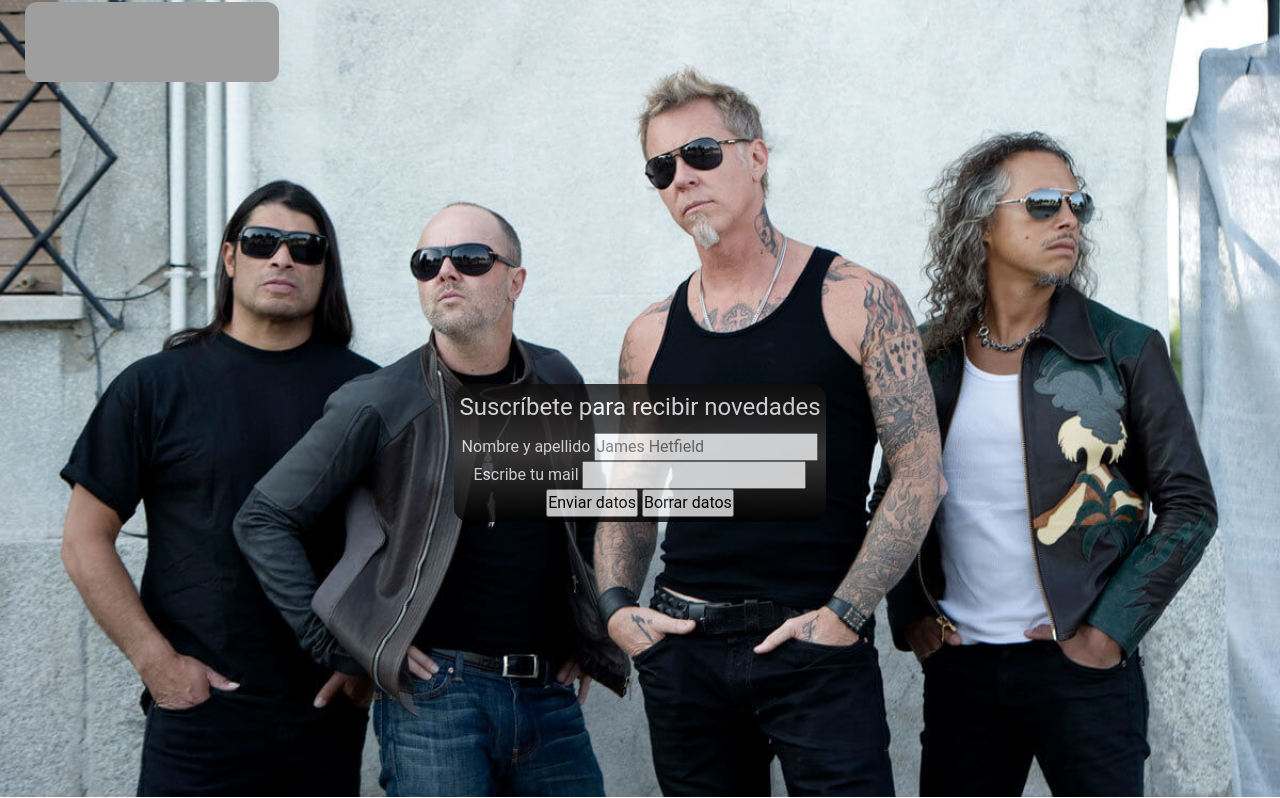
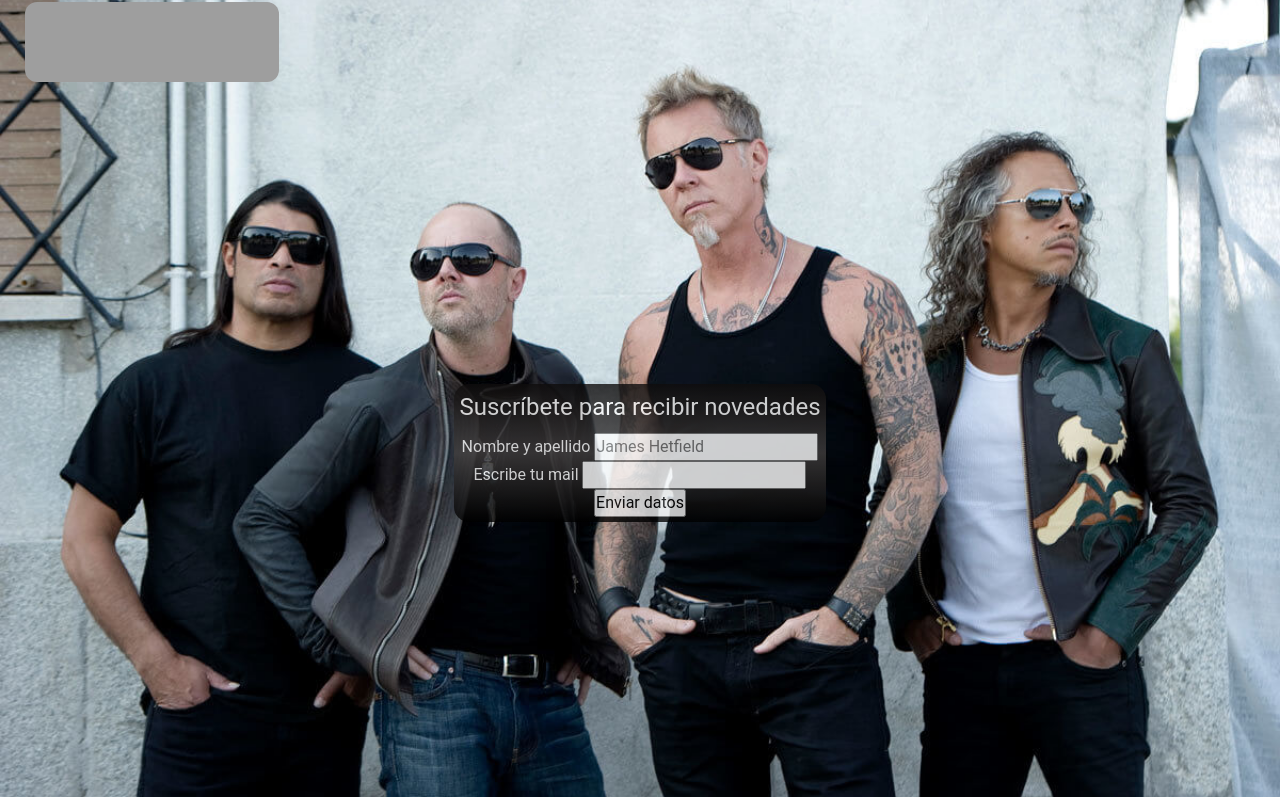
Before and after one commit to Pablo0911/MetallicArg, a website: page index.html in a window 1280 px wide. Shown: the part 416-1214 px from the top of the page. Drawn offline with nearby package versions, Linux system fonts and the light colour scheme; grey boxes are pictures that could not be loaded.

Commit message:
entrega final

```diff
--- a/index.html
+++ b/index.html
@@ -66,7 +66,6 @@
               </div>
               <div>
                 <input type="submit" value="Enviar datos">
-                <input type="Reset" value="Borrar datos">
               </div>
             </fieldset>
           </form>
```
